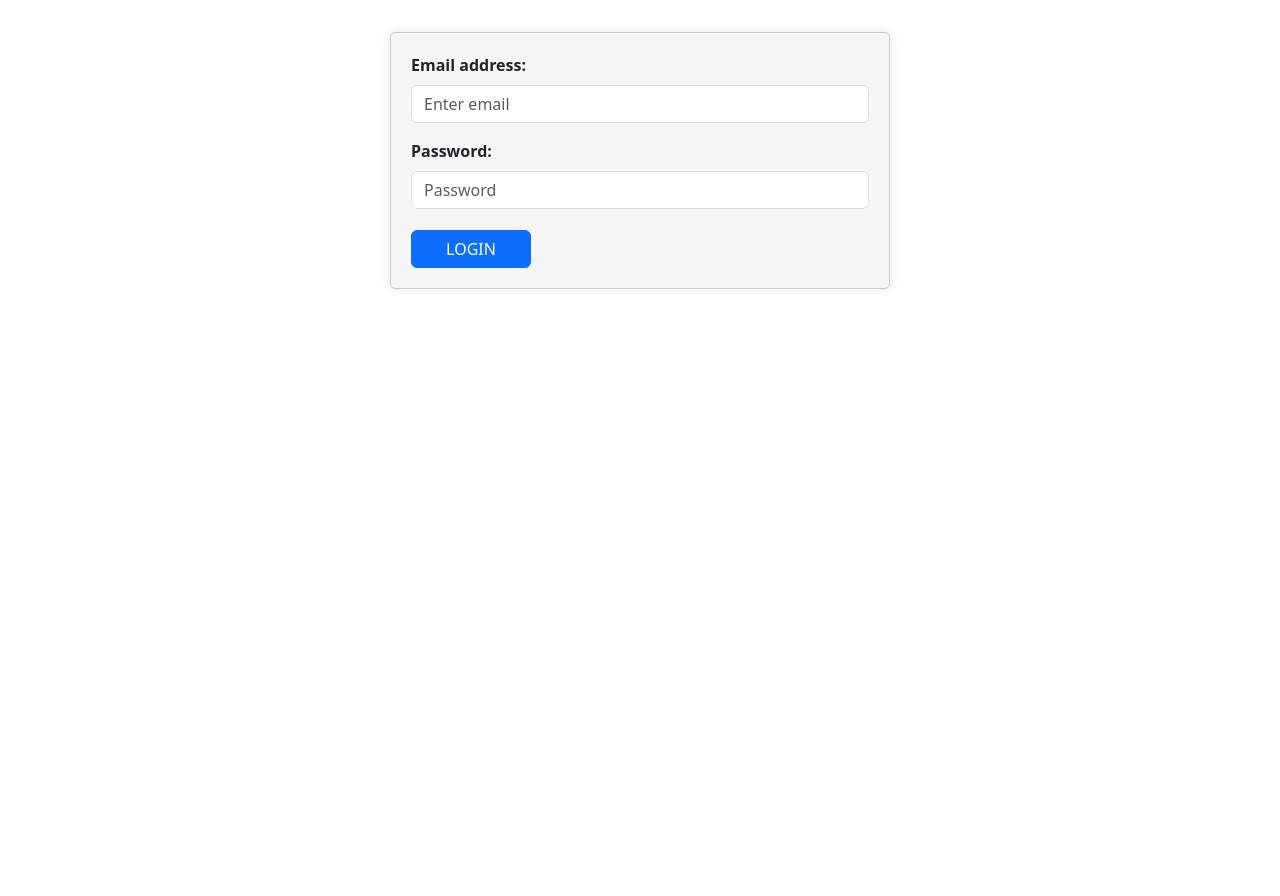
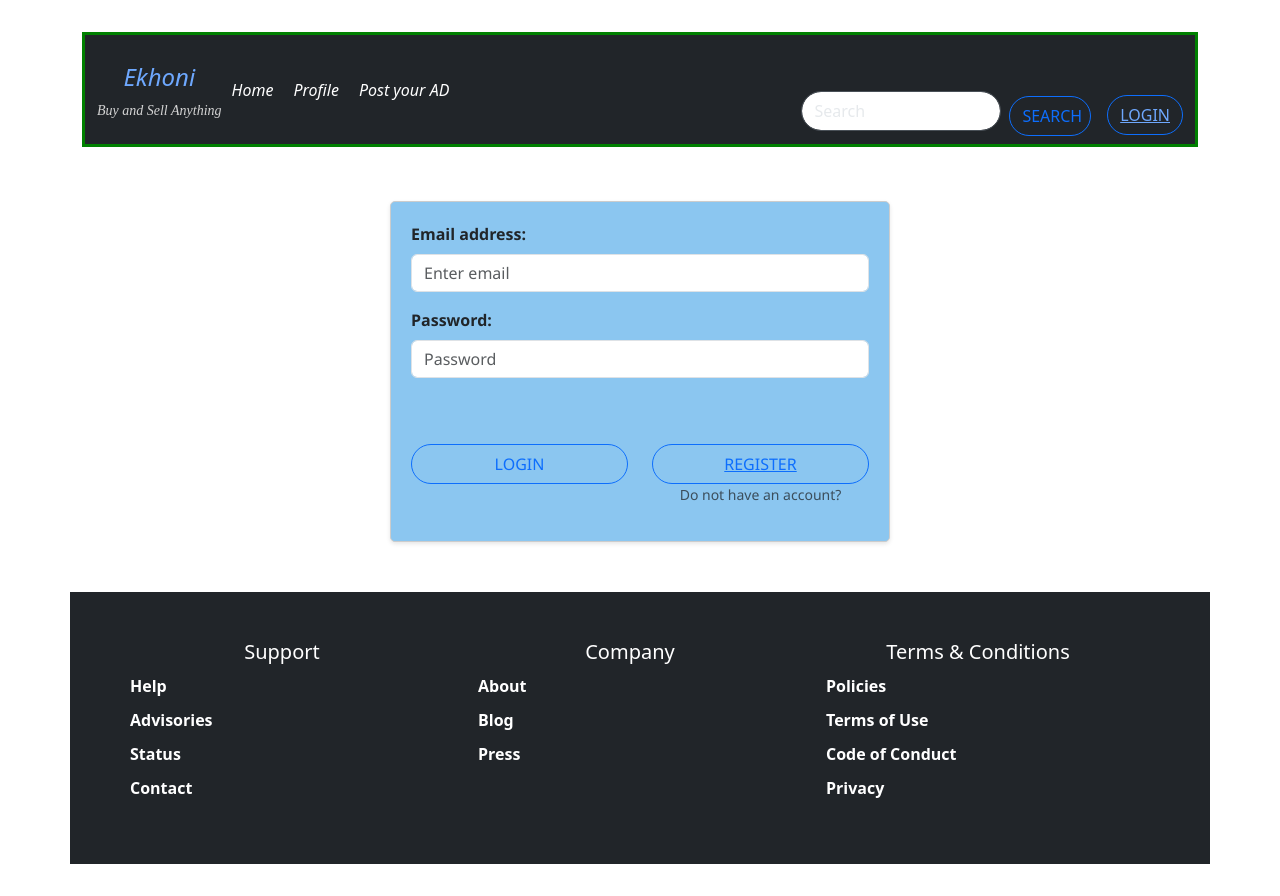
Before and after one commit to tamzid958/ekhonni-CUET, a Next.js app in the folder frontend/: page /login in a window 1280 px wide. Before the commit the page ends 800 px from the top, so only its background shows below. Built offline with nearby package versions, Linux system fonts and the light colour scheme.

Commit message:
registration & login

```diff
--- a/frontend/components/categorylist.js
+++ b/frontend/components/categorylist.js
@@ -1,9 +1,8 @@
 import React, { useState } from 'react';
-import Button from '@mui/material/Button'; // Corrected import statement
-import { useTheme } from '@mui/material/styles'; // Corrected import statement
+import Button from '@mui/material/Button';
+import { useTheme } from '@mui/material/styles';
 
 const ProductCategoryList = () => {
-  // Define your product categories here
   const categories = ['Category 1', 'Category 2', 'Category 3', 'Category 4'];
 
   return (
--- a/frontend/components/header.js
+++ b/frontend/components/header.js
@@ -46,7 +46,7 @@ function Header() {
           ) : (
             <div>
               <Button className="rounded-pill" variant="outline-primary" style={{ marginTop: '50px', height: '40px' }}>
-                Login
+              <Link href='/login'>Login</Link>
               </Button>
             </div>
           )}
--- a/frontend/pages/_app.js
+++ b/frontend/pages/_app.js
@@ -1,5 +1,7 @@
 import '../styles/globals.css'
 import '../components/style.css'
+//import '../styles/login.css'
+
 function MyApp({ Component, pageProps }) {
   return <Component {...pageProps} />
 }
--- a/frontend/pages/api/hello.js
+++ b/frontend/pages/api/hello.js
@@ -1,5 +1,3 @@
-// Next.js API route support: https://nextjs.org/docs/api-routes/introduction
-
 export default function handler(req, res) {
   res.status(200).json({ name: 'John Doe' })
 }
--- a/frontend/pages/index.js
+++ b/frontend/pages/index.js
@@ -4,6 +4,7 @@ import Header from '../components/header'
 import CarouselSection from '../components/carousel/carouselSection'
 import axios from 'axios'
 import React from 'react'
+import { baseUrl } from '../utils/baseUrl'
 
 
 export default function Home({ products }) {
@@ -28,7 +29,7 @@ export default function Home({ products }) {
 export async function getStaticProps() {
 
   try {
-    const response = await axios.get('http://localhost:8080/products');
+    const response = await axios.get(`${baseUrl}/products`);
     const products = response.data._embedded.products;
     console.log(products);
 
--- a/frontend/pages/login.js
+++ b/frontend/pages/login.js
@@ -3,6 +3,12 @@ import 'bootstrap/dist/css/bootstrap.css';
 import React, { useState } from 'react';
 import { Button, Form } from 'react-bootstrap';
 import { useRouter } from 'next/router';
+import { baseUrl } from '../utils/baseUrl'
+import Header from '../components/header'
+import Footer from '../components/footer'
+import Row from 'react-bootstrap/Row';
+import Col from 'react-bootstrap/Col';
+import Link from 'next/link';
 
 function Login() {
 
@@ -31,8 +37,10 @@ function Login() {
   };
 
   return (
-    <div className="form-container">
-      <Form className='form' onSubmit={handleSubmit}>
+    <div className="container">
+      <Header />
+      <div className="login-container">
+      <Form className='login' onSubmit={handleSubmit}>
         <Form.Group className="mb-3" controlId="formBasicEmail">
           <Form.Label>Email address: </Form.Label>
           <Form.Control
@@ -54,10 +62,28 @@ function Login() {
             onChange={(e) => setPassword(e.target.value)}
           />
         </Form.Group>
-        <Button variant="primary" type="submit">
-          Login
-        </Button>
-      </Form>
+        <Row>
+        <Form.Group as={Col}>
+        <Button className="rounded-pill" variant="outline-primary" style={{ marginTop: '50px', height: '40px' }}>
+            Login
+          </Button>
+          </Form.Group>
+
+          <Form.Group as={Col}>
+          <Button className="rounded-pill" variant="outline-primary" style={{ marginTop: '50px', height: '40px' }}>
+          <Link href='/register'>Register</Link>
+          </Button>
+          <Form.Text className="text-muted">
+           <p style={{ textAlign: 'center' }}>Do not have an account?</p>
+          </Form.Text>
+          </Form.Group>
+          </Row>
+
+         </Form>
+
+      </div>
+      <Footer />
+
     </div>
   );
 }
--- a/frontend/pages/postAd.js
+++ b/frontend/pages/postAd.js
@@ -5,6 +5,7 @@ import 'bootstrap/dist/css/bootstrap.min.css';
 import Footer from '../components/footer';
 import Header from '../components/header';
 import axios from 'axios';
+import { baseUrl } from '../utils/baseUrl'
 
 const CreateProduct = () => {
   const [formData, setFormData] = useState({
@@ -29,7 +30,7 @@ const CreateProduct = () => {
     e.preventDefault();
 
     try {
-      await axios.post('http://localhost:8080/products', formData);
+      await axios.post(`${baseUrl}/products`, formData);
 
       alert('Product created successfully!');
     } catch (error) {
--- a/frontend/styles/globals.css
+++ b/frontend/styles/globals.css
@@ -29,3 +29,43 @@ nav {
   text-align: center;
   font-style: italic;
 }
+
+.login-container {
+  display: flex;
+  justify-content: center;
+  align-items: center;
+  margin: 30px;
+  padding-bottom: 20px;
+}
+
+.login {
+  width: 100%;
+  max-width: 500px;
+  padding: 20px;
+  border: 1px solid #ccc;
+  border-radius: 5px;
+  background-color: #fff;
+  box-shadow: 0 2px 4px rgba(0, 0, 0, 0.1);
+  background-color: rgb(139, 198, 240);
+  font-family: "Segoe UI", Tahoma, Geneva, Verdana, sans-serif;
+}
+
+.register-container {
+  display: flex;
+  justify-content: center;
+  align-items: center;
+  margin: 30px;
+  padding-bottom: 20px;
+}
+
+.register {
+  width: 100%;
+  max-width: 500px;
+  padding: 20px;
+  border: 1px solid #ccc;
+  border-radius: 5px;
+  background-color: #fff;
+  box-shadow: 0 2px 4px rgba(0, 0, 0, 0.1);
+  background-color: rgb(139, 198, 240);
+  font-family: "Segoe UI", Tahoma, Geneva, Verdana, sans-serif;
+}
--- a/frontend/styles/login.css
+++ b/frontend/styles/login.css
@@ -2,6 +2,7 @@
     display: flex;
     justify-content: center;
     align-items: center;
+    margin: 30px;
   }
 
   .form {
```
Also changed, not shown: frontend/pages/products/[id].js (+5 -4 lines), frontend/pages/register.js (+13 -4 lines).
